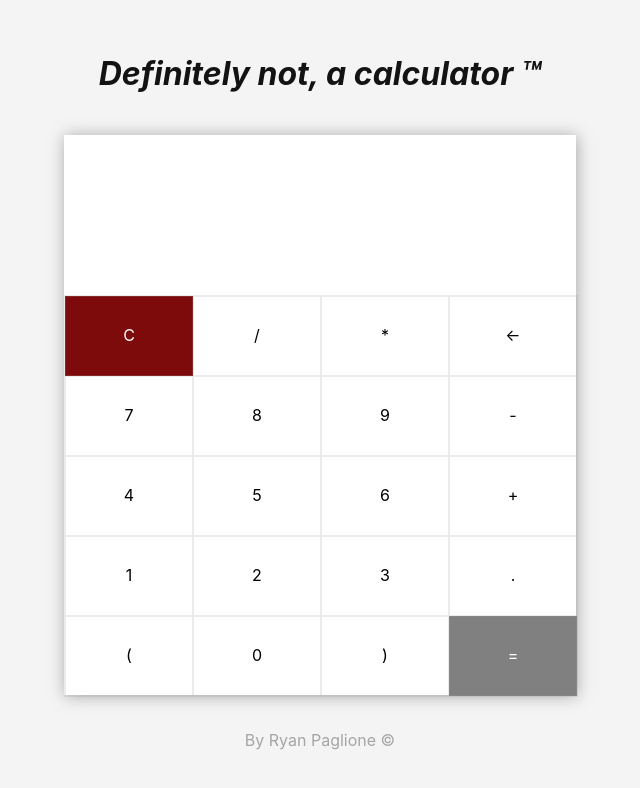
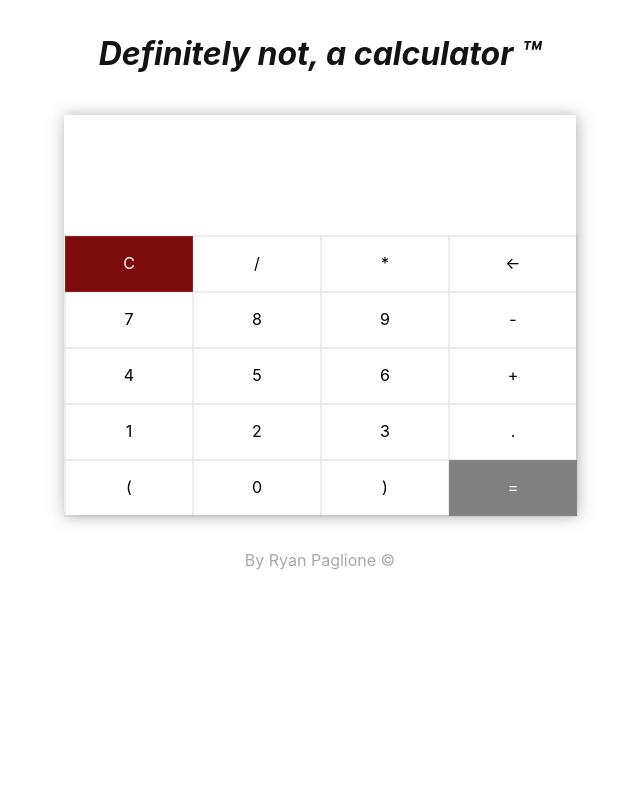
Before and after one commit to sgapnayr/calculator, a website built with Parcel: page index.html in a window 1280 px wide. Shown: the whole page, without its empty margins (320-960 px from the left). Built offline with nearby package versions, Linux system fonts and the light colour scheme.

Commit message:
Update style.css

```diff
--- a/style.css
+++ b/style.css
@@ -1,9 +1,9 @@
 @import "./normalize.css";
 
 .container {
-  background: rgb(244, 244, 244);
+  background: rgb(255, 255, 255);
   display: flex;
-  height: 100vh;
+  height: 75vh;
   width: 100%;
   justify-content: center;
   align-items: center;
@@ -13,7 +13,7 @@
 
 .calc-body {
   width: 50%;
-  height: 70vh;
+  height: 50vh;
   background: rgb(255, 255, 255);
   box-shadow: 1px 1px 15px rgba(109, 109, 109, 0.567);
   display: block;
@@ -22,14 +22,15 @@
 .calc-space {
   display: flex;
   width: 100%;
-  height: 75vh;
-  background: rgb(244, 244, 244);
+  height: 55vh;
+  background: rgb(255, 255, 255);
   align-items: center;
   justify-content: center;
 }
 
 h1 {
   color: rgba(0, 0, 0, 0.926);
+  transform: scale(0.9);
 }
 
 p {
@@ -40,11 +41,11 @@ p {
   display: block;
   width: 80%;
   text-align: center;
-  background: rgb(244, 244, 244);
+  background: rgb(255, 255, 255);
 }
 
 #display {
-  height: 20vh;
+  height: 15vh;
   width: 100%;
   background: white;
   display: flex;
@@ -55,7 +56,7 @@ p {
 .buttons {
   display: grid;
   grid-template-columns: 1fr 1fr 1fr 1fr;
-  height: 50vh;
+  height: 35vh;
   width: 100%;
   border: 0.5px solid rgba(154, 154, 154, 0.2);
 }
@@ -98,7 +99,7 @@ p {
   }
 
   h1 {
-    transform: scale(0.8);
+    transform: scale(0.75);
     transition: 0.2s all ease-in-out;
   }
 }
```
